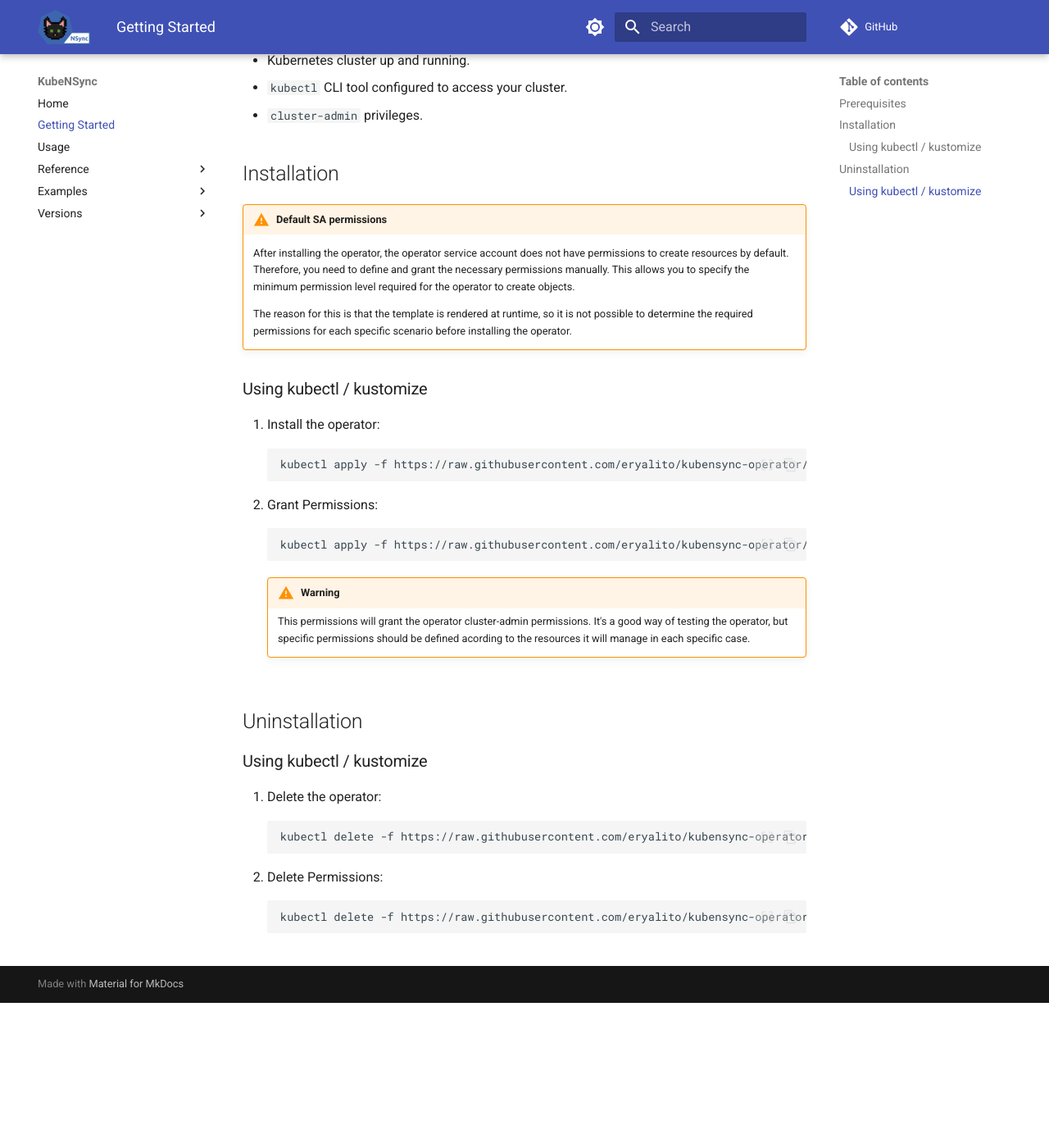
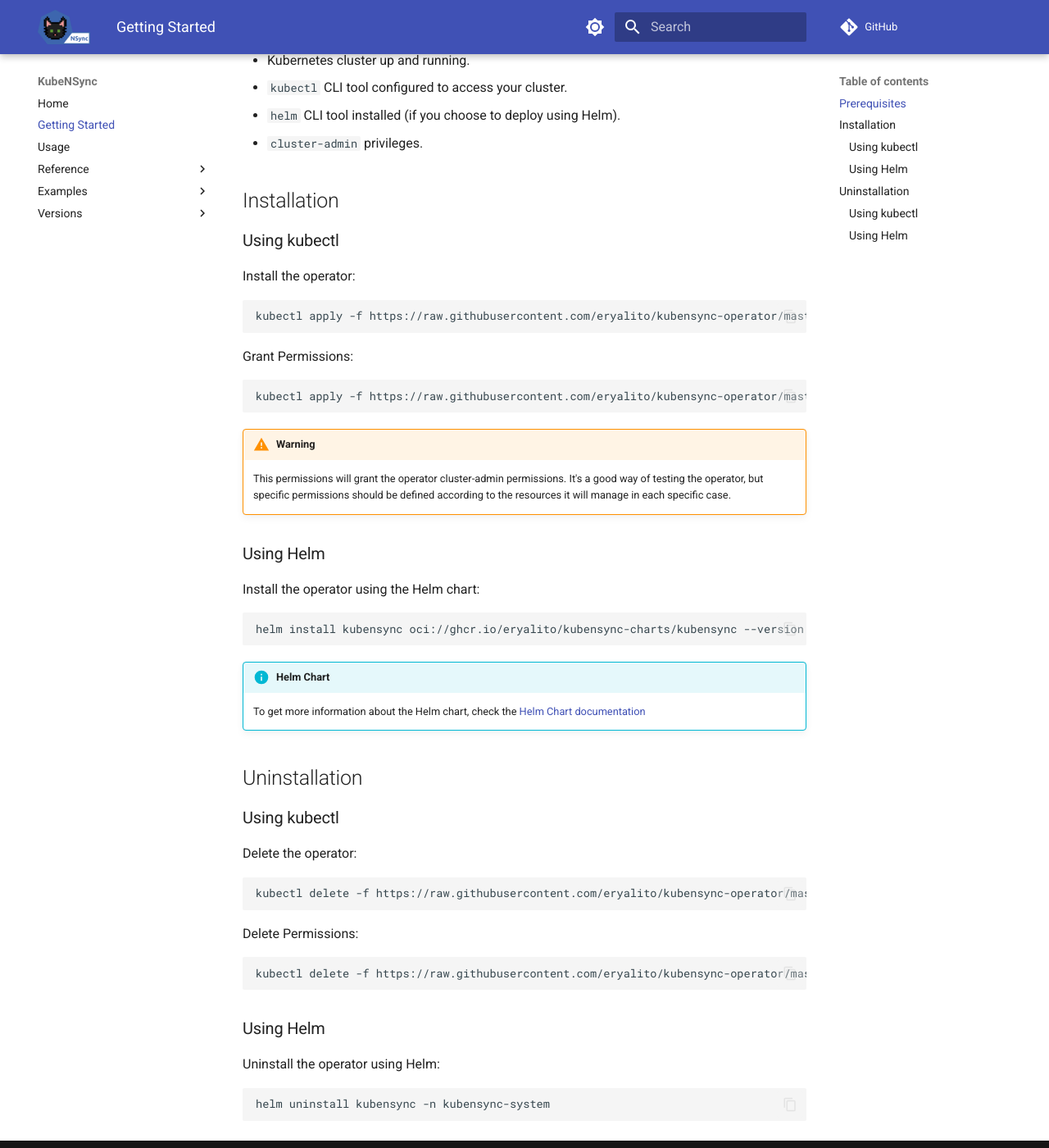
Before and after one commit to eryalito/kubensync-operator, an MkDocs documentation site: the page built from docs/getting-started/index.md, in a window 1280 px wide and 1400 px high, scrolled down 229 px. Shown: the whole window at 82% size. Built offline with MkDocs 1.6.1 and Material for MkDocs 9.7.7, drawn with Linux system fonts in a browser that asks for light colours; comment, search, counter and statistics services are not loaded; before the commit the page ends 1452 px from its top, so only the background shows below that.

Commit message:
feat: add docs for 0.9.0
Signed-off-by: eryalito <eryalito@gmail.com>

````diff
--- a/docs/getting-started/index.md
+++ b/docs/getting-started/index.md
@@ -6,38 +6,47 @@
 
 - Kubernetes cluster up and running.
 - `kubectl` CLI tool configured to access your cluster.
+- `helm` CLI tool installed (if you choose to deploy using Helm).
 - `cluster-admin` privileges.
 
 ## Installation
 
-!!! warning "Default SA permissions"
-    After installing the operator, the operator service account does not have permissions to create resources by default. Therefore, you need to define and grant the necessary permissions manually. This allows you to specify the minimum permission level required for the operator to create objects.
+### Using kubectl
 
-    The reason for this is that the template is rendered at runtime, so it is not possible to determine the required permissions for each specific scenario before installing the operator.
+Install the operator:
 
-### Using kubectl / kustomize
+    kubectl apply -f https://raw.githubusercontent.com/eryalito/kubensync-operator/master/dist/install.yaml
 
-1. Install the operator:
-    ```{ .bash }
-    kubectl apply -f https://raw.githubusercontent.com/eryalito/kubensync-operator/master/dist/install.yaml
-    ```
-2. Grant Permissions:
-    ``` { .bash }
+Grant Permissions:
+
     kubectl apply -f https://raw.githubusercontent.com/eryalito/kubensync-operator/master/dist/rbac.yaml
-    ```
 
-    !!! warning Cluster-admin permissions
-        This permissions will grant the operator cluster-admin permissions. It's a good way of testing the operator, but specific permissions should be defined acording to the resources it will manage in each specific case.
+!!! warning Cluster-admin permissions
+    This permissions will grant the operator cluster-admin permissions. It's a good way of testing the operator, but specific permissions should be defined according to the resources it will manage in each specific case.
+
+### Using Helm
+
+Install the operator using the Helm chart:
+
+    helm install kubensync oci://ghcr.io/eryalito/kubensync-charts/kubensync --version 0.9.0 -n kubensync-system --create-namespace --wait
+
+!!! info "Helm Chart"
+    To get more information about the Helm chart, check the [Helm Chart documentation](https://github.com/eryalito/kubensync-operator/tree/master/dist/chart)
 
 ## Uninstallation
 
-### Using kubectl / kustomize
+### Using kubectl
 
-1. Delete the operator:
-    ```{ .bash }
+Delete the operator:
+
     kubectl delete -f https://raw.githubusercontent.com/eryalito/kubensync-operator/master/dist/install.yaml
-    ```
-2. Delete Permissions:
-    ``` { .bash }
+
+Delete Permissions:
+
     kubectl delete -f https://raw.githubusercontent.com/eryalito/kubensync-operator/master/dist/rbac.yaml
-    ```
+
+### Using Helm
+
+Uninstall the operator using Helm:
+
+    helm uninstall kubensync -n kubensync-system
--- a/mkdocs.yml
+++ b/mkdocs.yml
@@ -17,6 +17,7 @@
       - RBAC: examples/rbac-handling.md
       - Quota: examples/quota.md
   - Versions:
+      - v0.9.0: versions/v0.9.0.md
       - v0.8.0: versions/v0.8.0.md
 extra_css:
   - assets/css/custom.css
````
Also changed, not shown: docs/versions/v0.9.0.md (added, +15 -0 lines).
